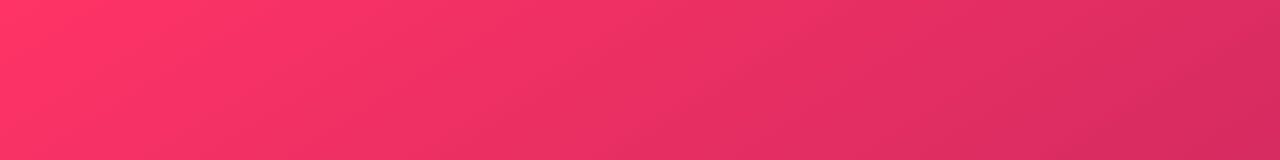
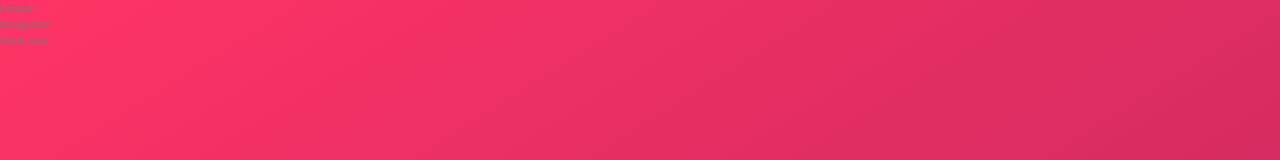
Before and after one commit to mlbakke/udemy-css-sass-projects, a website: page trillo/index.html in a window 1280 px wide. Shown: the top 160 px of the page. Drawn offline with nearby package versions, Linux system fonts and the light colour scheme.

Commit message:
Overall layout
created container, header, content, sidebar and hotel-view

```diff
--- a/trillo/index.html
+++ b/trillo/index.html
@@ -11,6 +11,19 @@
         <title>trillo &mdash; Your all-in-one booking app</title>
     </head>
     <body>
+        <div class="container">
+            <header class="header">
+                Header
+            </header>
 
+            <div class="content">
+                <nav class="sidebar">
+                    Navigation
+                </nav>
+                <main class="hotel-view">
+                    Hotel view
+                </main>
+            </div>
+        </div>
     </body>
 </html>
```
